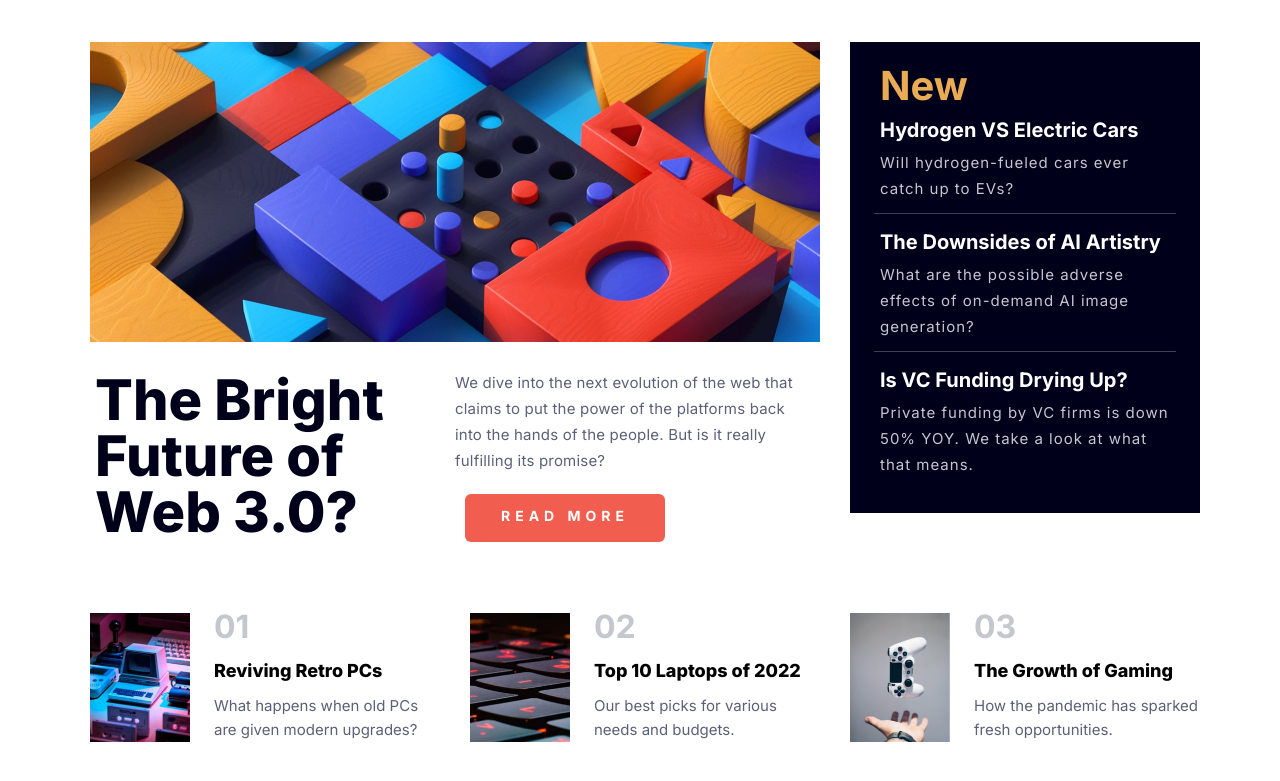
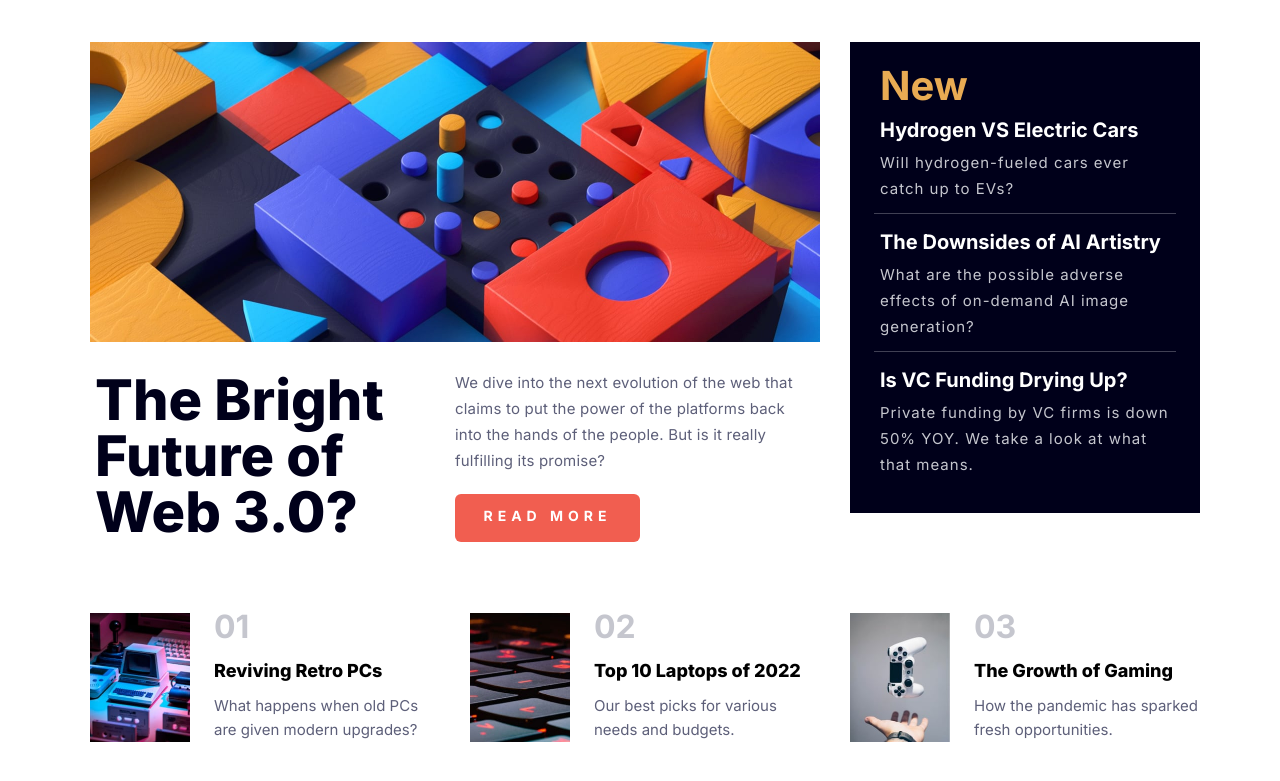
Before and after one commit to JCrotzer/News-homepage, a plain HTML site: page index.html in a window 1280 px wide. Shown: the part 141-922 px from the top of the page. Drawn offline with nearby package versions, Linux system fonts and the light colour scheme.

Commit message:
updated button

```diff
--- a/style.css
+++ b/style.css
@@ -419,7 +419,7 @@ hr.new {
         font-size: 14px;
     }
 
-    button {
+    .btn {
         width: 185px;
         height: 48px;
         background-color: var(--soft-red);
@@ -427,7 +427,7 @@ hr.new {
         border: none;
     }
 
-    button .btn {
+    .btn {
         color: white;
         font-size: 14px;
         font-weight: 700;
```
